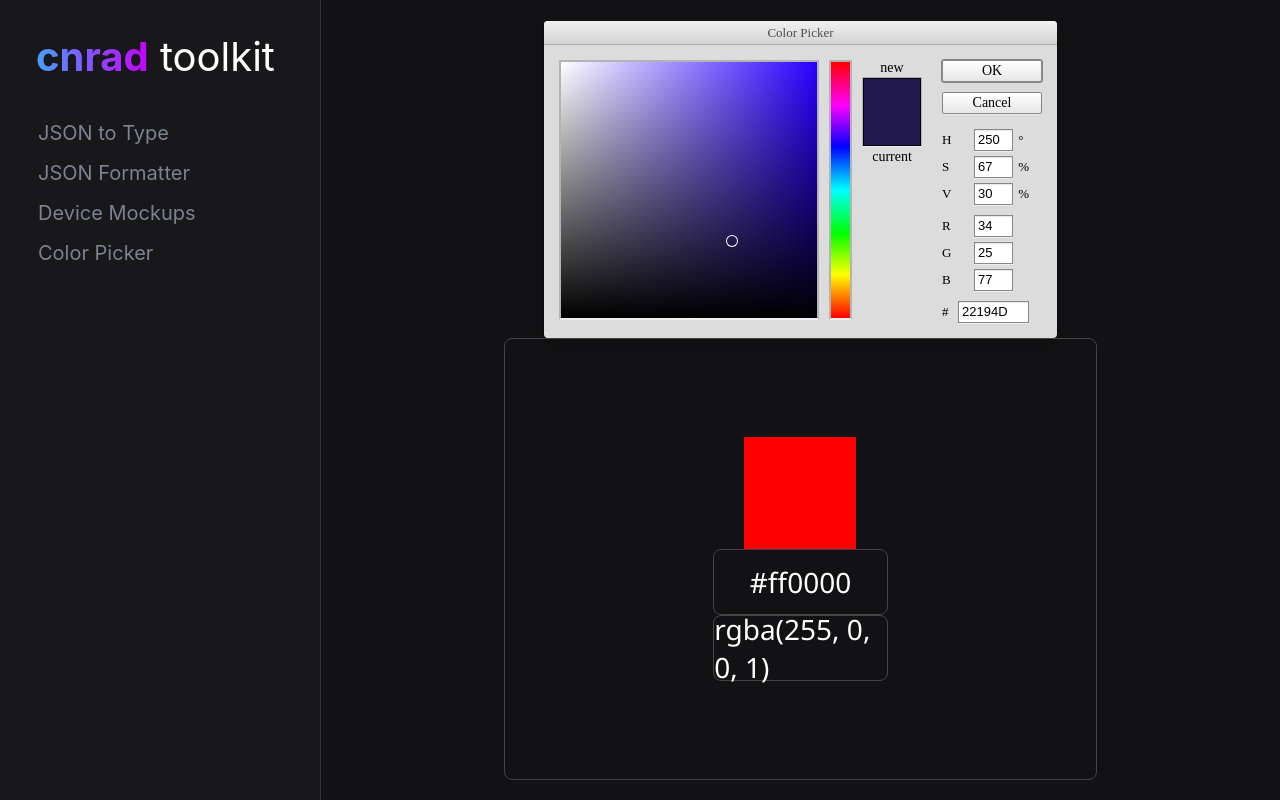
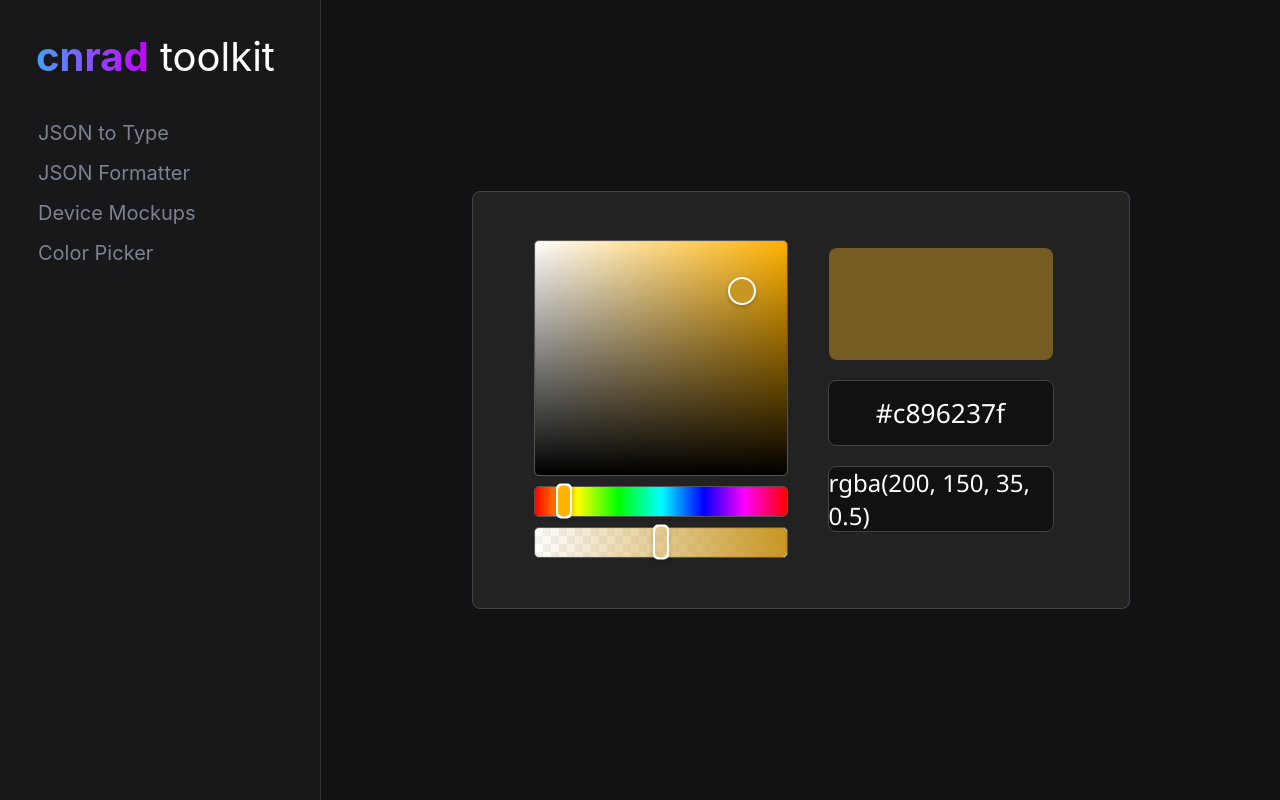
Before and after one commit to cnrad/tools, a Next.js app: page /color in a window 1280 px wide. Built offline with nearby package versions, Linux system fonts and the light colour scheme.

Commit message:
working color picker

```diff
--- a/package.json
+++ b/package.json
@@ -16,7 +16,7 @@
     "json_typegen_wasm": "^0.6.1",
     "next": "11.0.1",
     "react": "17.0.2",
-    "react-color": "^2.19.3",
+    "react-colorful": "^5.2.2",
     "react-dom": "17.0.2",
     "styled-components": "^5.3.0"
   },
--- a/pages/color.tsx
+++ b/pages/color.tsx
@@ -1,27 +1,48 @@
 import styled from 'styled-components';
 // import { motion } from 'framer-motion'; USE DRAG CONSTRAINTS FOR COLOR
 import PageWrapper from "../src/components/PageWrapper";
-import { PhotoshopPicker } from 'react-color';
-import { useState } from 'react';
+import { useState, useEffect } from 'react';
+import { RgbaColorPicker } from "react-colorful";
 
 export default function ColorPicker() {
 
     const [hexState, setHexState] = useState("#ff0000");
-    const [rgbaState, setRgbaState] = useState("255, 0, 0, 1");
+    const [rgbaState, setRgbaState] = useState({ r: 200, g: 150, b: 35, a: 0.5 });
 
-    const handleChange = (color: any, event: any) => {
-        setHexState(color.hex);
-        setRgbaState(`${color.rgb.r}, ${color.rgb.g}, ${color.rgb.b}, ${color.rgb.a}`);
+    function hexify(color: number[]) {
+        const zeroPad = (num:number, places:number) => num.toString(16).padStart(places, '0')
+
+        if(color[3] === 1){
+            return "#" +
+            (zeroPad(color[0], 2)) +
+            (zeroPad(color[1], 2)) +
+            (zeroPad(color[2], 2));
+        }
+
+        return "#" +
+          (zeroPad(color[0], 2)) +
+          (zeroPad(color[1], 2)) +
+          (zeroPad(color[2], 2)) +
+          (zeroPad(Math.floor(color[3] * 255), 2));
     }
+
+    useEffect(() => {
+        setHexState(hexify([rgbaState.r, rgbaState.g, rgbaState.b, rgbaState.a]));
+    }, [rgbaState])
 
     return (
         <PageWrapper>
-            <PhotoshopPicker onChange={handleChange} />
 
             <Container>
-                <ColorPrev color={hexState} />
-                <Hex>{hexState}</Hex>
-                <RGBA>rgba({rgbaState})</RGBA>
+                <ColorCont>
+                    <RgbaPicker color={rgbaState} onChange={setRgbaState} />
+                </ColorCont>
+
+                <Info>
+                    <ColorPrev color={`rgba(${rgbaState.r}, ${rgbaState.g}, ${rgbaState.b}, ${rgbaState.a})`} />
+                    <Hex>{hexState}</Hex>
+                    <RGBA>rgba({`${rgbaState.r}, ${rgbaState.g}, ${rgbaState.b}, ${rgbaState.a}`})</RGBA>
+                </Info>
             </Container>
         </PageWrapper>
     );
@@ -30,27 +51,44 @@ export default function ColorPicker() {
 const Container = styled.div`
     border: solid 1px #444;
     border-radius: 0.5rem;
-    min-width: 45%;
+    width: 45%;
+    min-width: 35rem;
     min-height: 35%;
-    padding: 5rem;
+    padding: 3rem;
+    background: #222;
 
+    display: flex;
+    flex-direction: row;
+    align-items: center;
+    justify-content: center;
+    color: #fff;
+    font-family: Segoe UI;
+    font-size: 1.65rem;
+`
+
+const Info = styled.div`
+    width: 100%;
+    height: 100%;
     display: flex;
     flex-direction: column;
     align-items: center;
     justify-content: center;
-    color: #fff;
-    font-family: Segoe UI;
-    font-size: 1.75rem;
+
+    & > * {
+        margin-bottom: 20px;
+    }
 `
 
 const ColorPrev = styled.div<{color: string}>`
-    width: 7rem;
+    width: 80%;
     height: 7rem;
     background: ${({color}) => color};
+
+    border-radius: 0.5rem;
 `
 
 const Hex = styled.div`
-    width: 40%;
+    width: 80%;
     height: 4rem;
     border: solid 1px #444;
     border-radius: 0.5rem;
@@ -58,10 +96,11 @@ const Hex = styled.div`
     flex-direction: column;
     align-items: center;
     justify-content: center;
+    background: #111;
 `
 
 const RGBA = styled.div`
-    width: 40%;
+    width: 80%;
     height: 4rem;
     border: solid 1px #444;
     border-radius: 0.5rem;
@@ -69,4 +108,52 @@ const RGBA = styled.div`
     flex-direction: column;
     align-items: center;
     justify-content: center;
+    font-size: 1.5rem;
+    background: #111;
 `
+
+const ColorCont = styled.div`
+    width: 100%;
+    height: 20rem;
+
+    .react-colorful {
+        width: 100%;
+        height: 20.5rem;
+        display: flex;
+        flex-direction: column;
+        align-items: center;
+        justify-content: center;
+
+        & > * {
+            margin-bottom: 10px;
+            border: solid 1px #555;
+        }
+    }
+`
+
+const RgbaPicker = styled(RgbaColorPicker)`
+
+    .react-colorful__saturation {
+        border-radius: 5px;
+        width: 90%;
+        height: 20rem;
+    }
+
+    .react-colorful__hue,
+    .react-colorful__alpha {
+        height: 40px;
+        width: 90%;
+        border-radius: 5px;
+    }
+
+    .react-colorful__hue-pointer {
+        width: 16px;
+        height: 35px;
+        border-radius: 5px;
+    }
+    .react-colorful__alpha-pointer {
+        width: 16px;
+        height: 35px;
+        border-radius: 5px;
+    }
+`
```
Also changed, not shown: 1 other file (tests, documents, lock files or other folders).
